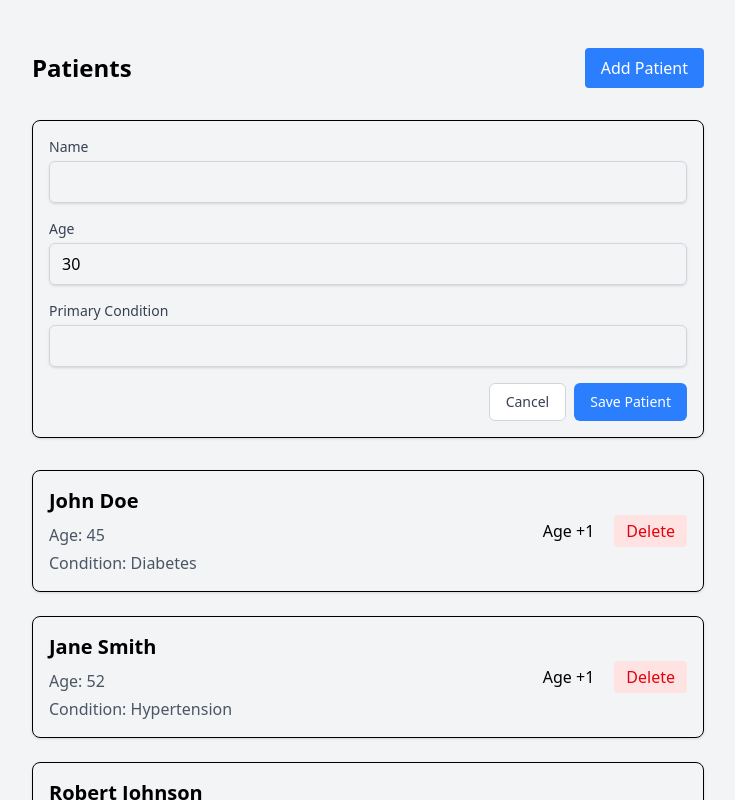
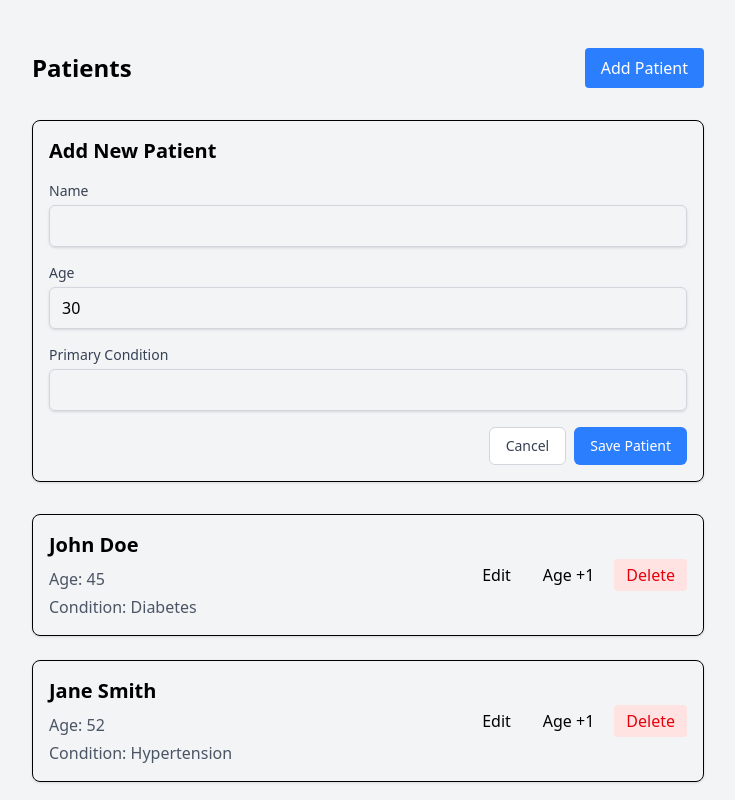
Before and after one commit to manumorante/track-patients, a React (Vite) app: page /patients in a window 1280 px wide. Both pictures are taken after a click on the button "Add Patient". Shown: the top 800 px of the page, without its empty margins (272-1007 px from the left). Built offline with nearby package versions, Linux system fonts and the light colour scheme.

Commit message:
support create and edit patient

```diff
--- a/src/pages/PatientListPage.tsx
+++ b/src/pages/PatientListPage.tsx
@@ -3,16 +3,25 @@ import { useCreatePatient, useDeletePatient, usePatients, useUpdatePatient } fro
 import { PatientForm } from '@/components'
 import type { Patient } from '@/types'
 
+type FormMode = { type: 'create' } | { type: 'edit'; patient: Patient }
+
 export default function PatientListPage() {
-  const [isFormOpen, setIsFormOpen] = useState(false)
+  const [formMode, setFormMode] = useState<FormMode | null>(null)
   const { data: patients, isLoading } = usePatients()
   const createPatient = useCreatePatient()
   const updatePatient = useUpdatePatient()
   const deletePatient = useDeletePatient()
 
-  const handleCreate = (data: Omit<Patient, 'id'>) => {
-    createPatient.mutate(data)
-    setIsFormOpen(false)
+  const handleSubmit = (data: Omit<Patient, 'id'>) => {
+    if (formMode?.type === 'edit') {
+      updatePatient.mutate({
+        id: formMode.patient.id,
+        patient: data,
+      })
+    } else {
+      createPatient.mutate(data)
+    }
+    setFormMode(null)
   }
 
   const handleUpdateAge = (id: string, currentAge: number) => {
@@ -29,15 +38,22 @@ export default function PatientListPage() {
       <div className="mb-8 flex items-center justify-between">
         <h1 className="text-2xl font-bold">Patients</h1>
         <button
-          onClick={() => setIsFormOpen(true)}
+          onClick={() => setFormMode({ type: 'create' })}
           className="rounded bg-blue-500 px-4 py-2 text-white hover:bg-blue-600">
           Add Patient
         </button>
       </div>
 
-      {isFormOpen && (
+      {formMode && (
         <div className="mb-8 rounded-lg border p-4 shadow">
-          <PatientForm onSubmit={handleCreate} onCancel={() => setIsFormOpen(false)} />
+          <h2 className="mb-4 text-xl font-bold">
+            {formMode.type === 'create' ? 'Add New Patient' : 'Edit Patient'}
+          </h2>
+          <PatientForm
+            onSubmit={handleSubmit}
+            onCancel={() => setFormMode(null)}
+            defaultValues={formMode.type === 'edit' ? formMode.patient : undefined}
+          />
         </div>
       )}
 
@@ -56,6 +72,12 @@ export default function PatientListPage() {
 
             <div className="flex gap-2">
               <button
+                onClick={() => setFormMode({ type: 'edit', patient })}
+                className="rounded bg-gray-100 px-3 py-1 hover:bg-gray-200">
+                Edit
+              </button>
+
+              <button
                 onClick={() => handleUpdateAge(patient.id, patient.age)}
                 className="rounded bg-gray-100 px-3 py-1 hover:bg-gray-200">
                 Age +1
```
